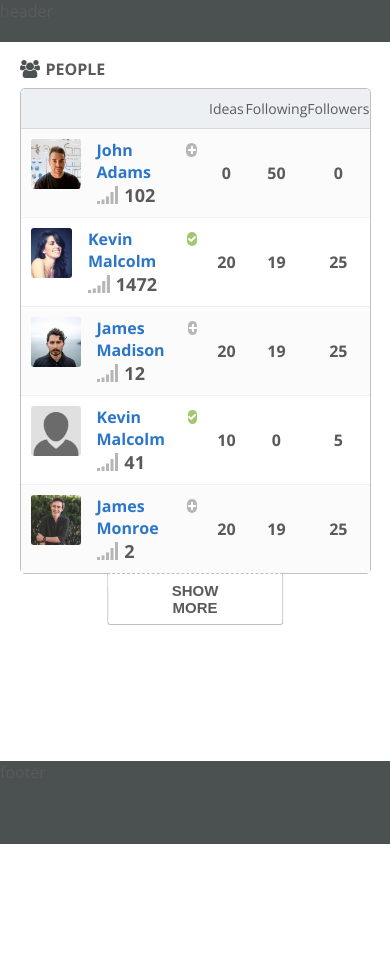
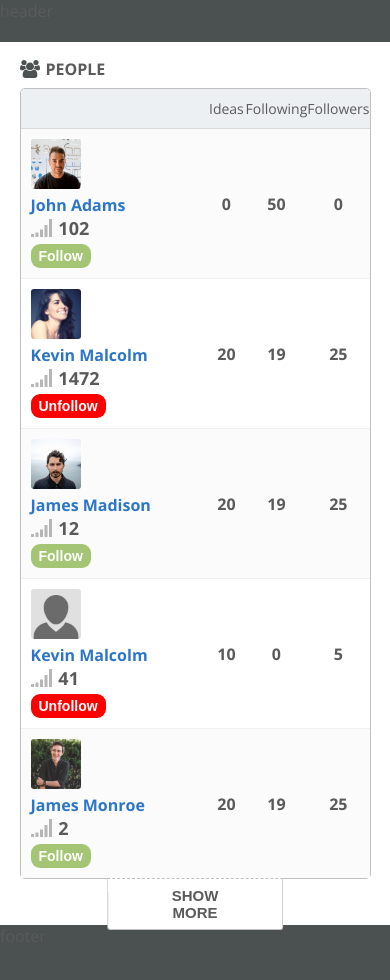
Before and after one commit to romankrru/people, a React app: page / in a window 390 px wide. Shown: the top 980 px of the page. Before the commit the page ends 844 px from the top, so only its background shows below. Built offline with nearby package versions, Linux system fonts and the light colour scheme.

Commit message:
Add styles for mobile

```diff
--- a/src/components/Button/Button.css
+++ b/src/components/Button/Button.css
@@ -53,9 +53,6 @@
   padding: 0 12px;
 
   background-color: #a4c574;
-
-  animation-duration: 3s;
-  animation-name: buttonAnimation;
 }
 
 .ButtonToggleActive:hover {
@@ -69,3 +66,39 @@
 .ButtonToggle:hover .ButtonToggleText {
   display: block;
 }
+
+@media screen and (max-width: 660px) {
+  .ButtonToggle {
+    display: block;
+    height: auto;
+    width: auto;
+    padding: 4px 8px;
+
+    background-color: #a4c574;
+  }
+
+  .ButtonToggle:hover {
+    width: auto;
+    padding: 4px 8px;
+
+    background-color: #a4c574;
+  }
+
+  .ButtonToggleIcon {
+    display: none;
+  }
+
+  .ButtonToggleText {
+    display: block;
+
+    font-size: 14px;
+  }
+
+  .ButtonToggleActive {
+    background-color: red;
+  }
+
+  .ButtonToggleActive:hover {
+    background-color: red;
+  }
+}
--- a/src/components/CustomTable/CustomTable.css
+++ b/src/components/CustomTable/CustomTable.css
@@ -1,5 +1,7 @@
 .CustomTableContainer {
   position: relative;
+
+  margin-bottom: 46px;
 }
 
 .CustomTableButton {
--- a/src/components/Layout/Layout.css
+++ b/src/components/Layout/Layout.css
@@ -8,6 +8,7 @@
 .LayoutContent {
   flex: 1 0 auto;
   width: 90%;
+  max-width: 1400px;
   margin: 0 auto;
   padding-top: 16px;
 }
--- a/src/components/Person/Person.css
+++ b/src/components/Person/Person.css
@@ -36,3 +36,9 @@
 .PersonButton {
   margin-top: 4px;
 }
+
+@media screen and (max-width: 660px) {
+  .Person {
+    display: block;
+  }
+}
```
